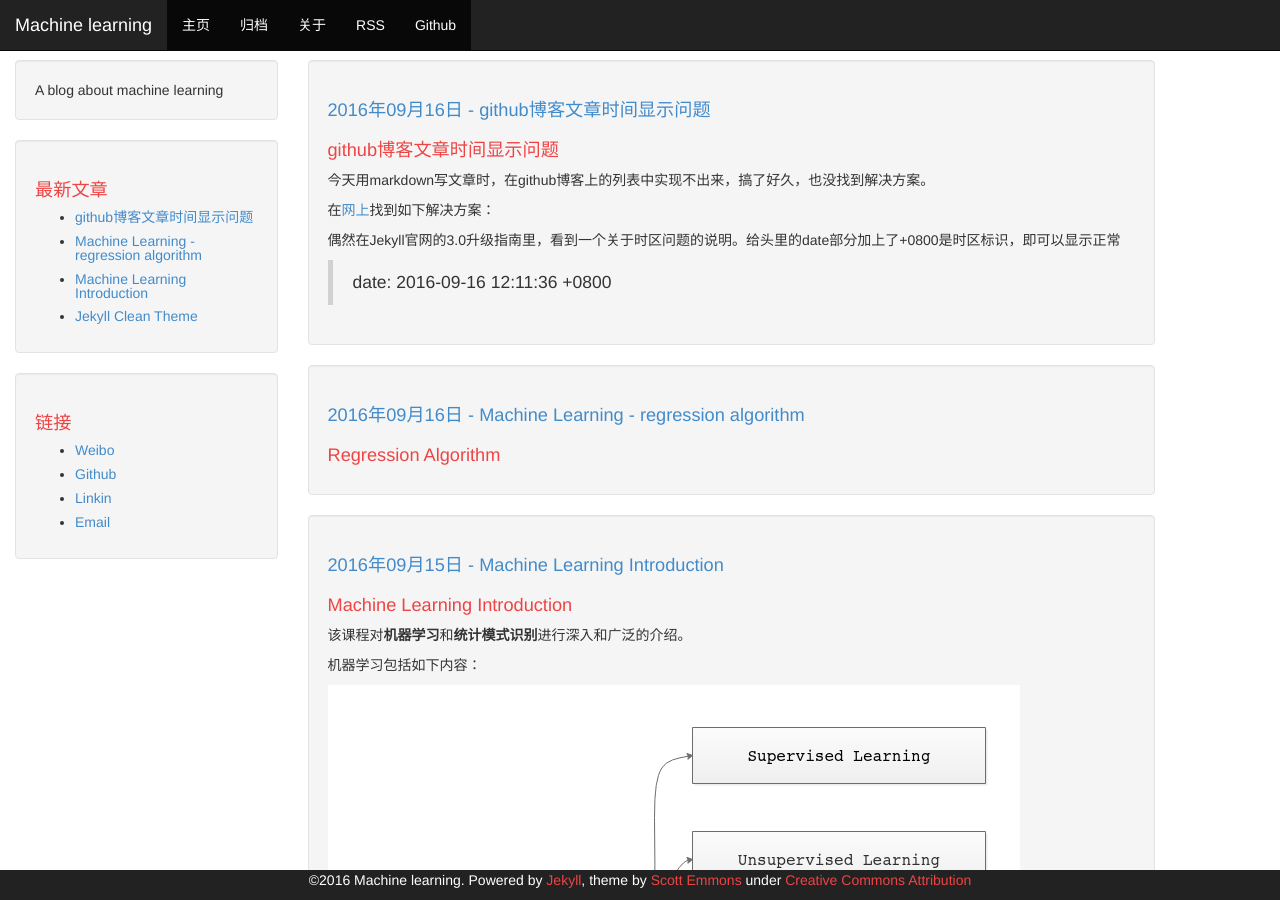
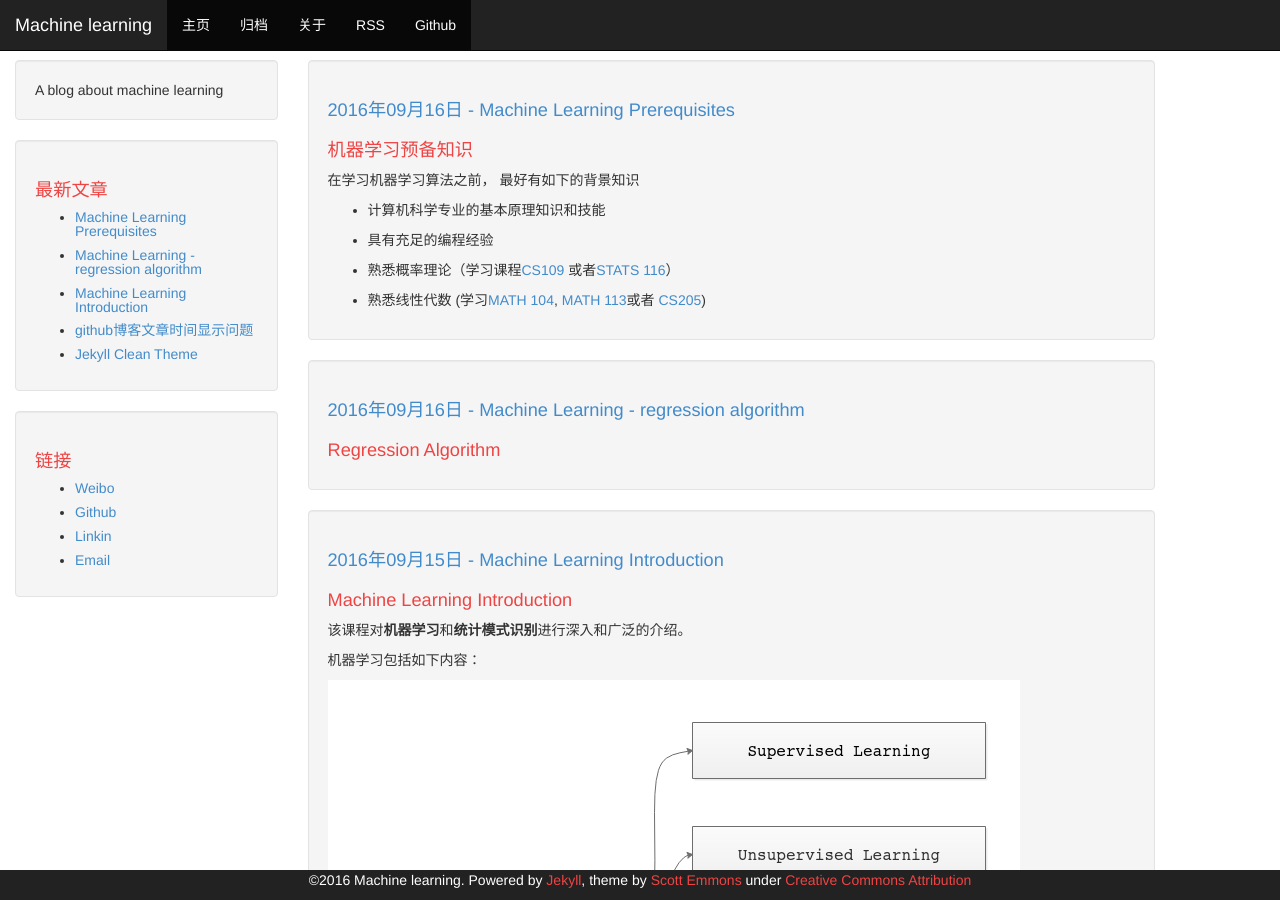
Before and after one commit to wuxiaoer/CS229, a Jekyll site: the page built from index.html, in a window 1280 px wide and 900 px high. Built offline with Jekyll 4.4.1, drawn with Linux system fonts in a browser that asks for light colours; the list of posts is cut into pages by our own code; some of the changed text lies outside the part shown.

Commit message:
add the blog of prerequisites of machine learning

```diff
--- a/_posts/2016-09-16-jekyll-solve-time-show-probem.md
+++ b/_posts/2016-09-16-jekyll-solve-time-show-probem.md
@@ -1,7 +1,7 @@
 ---
 layout: post
 title: "github博客文章时间显示问题"
-date: 2016-09-16 12:16:26 +0800
+date: 2016-09-14 12:16:26 +0800
 comments: true
 ---
 
--- /dev/null
+++ b/_posts/2016-09-16-ml-prerequisites.md
@@ -0,0 +1,19 @@
+---
+layout: post
+title: "Machine Learning Prerequisites"
+date: 2016-09-16 15:30:23 +0800
+comments: true
+---
+
+机器学习预备知识
+============
+
+在学习机器学习算法之前， 最好有如下的背景知识
+
+- 计算机科学专业的基本原理知识和技能
+
+- 具有充足的编程经验
+
+- 熟悉概率理论（学习课程[CS109](http://web.stanford.edu/class/cs109/) 或者[STATS 116](http://statweb.stanford.edu/~susan/courses/s116/)）
+
+- 熟悉线性代数 (学习[MATH 104](http://statweb.stanford.edu/~candes/math104/index.shtml), [MATH 113](http://math.stanford.edu/~church/teaching/113/)或者 [CS205](http://graphics.stanford.edu/courses/cs205a-16-spring/schedule.html))
```
